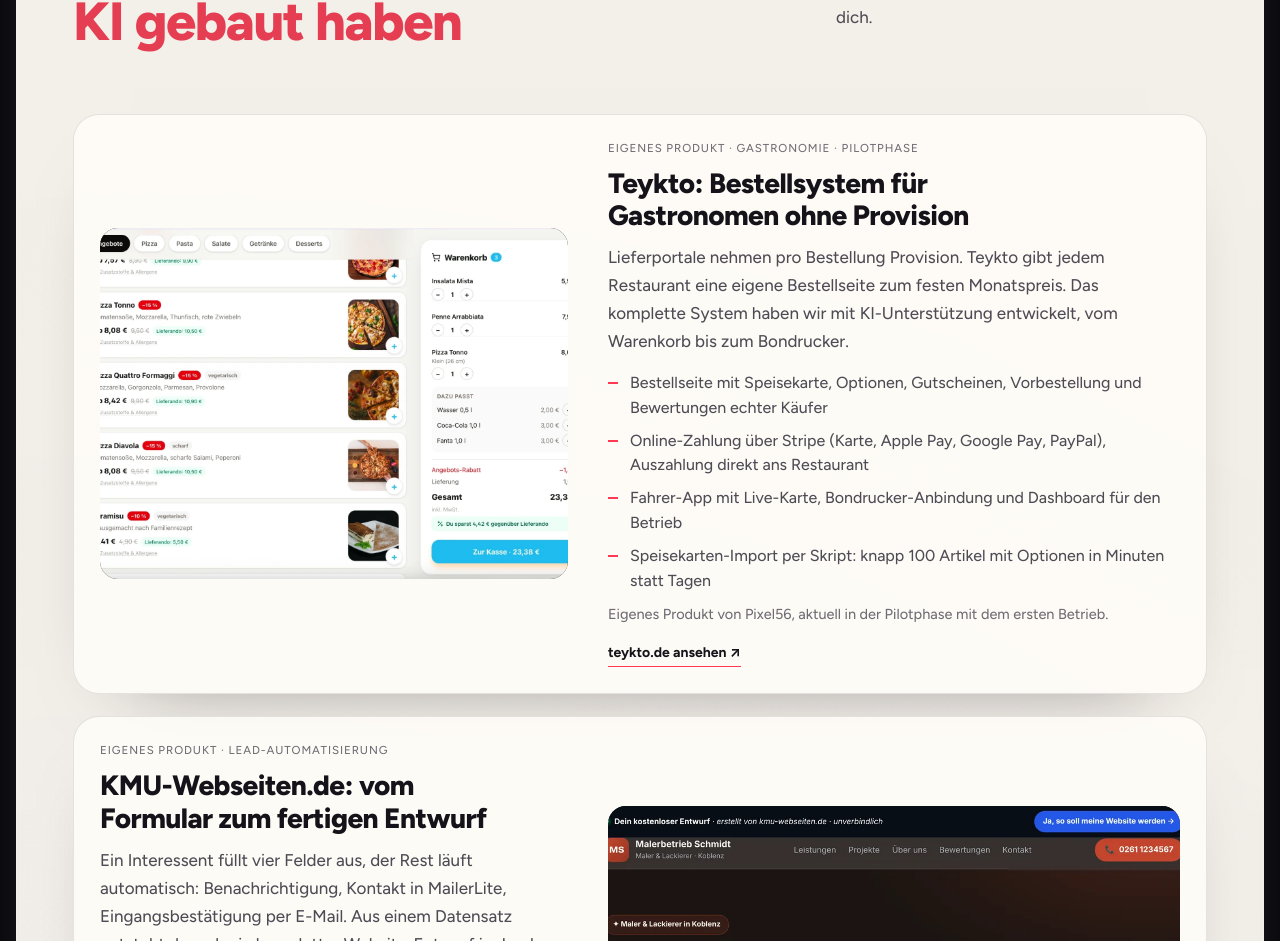
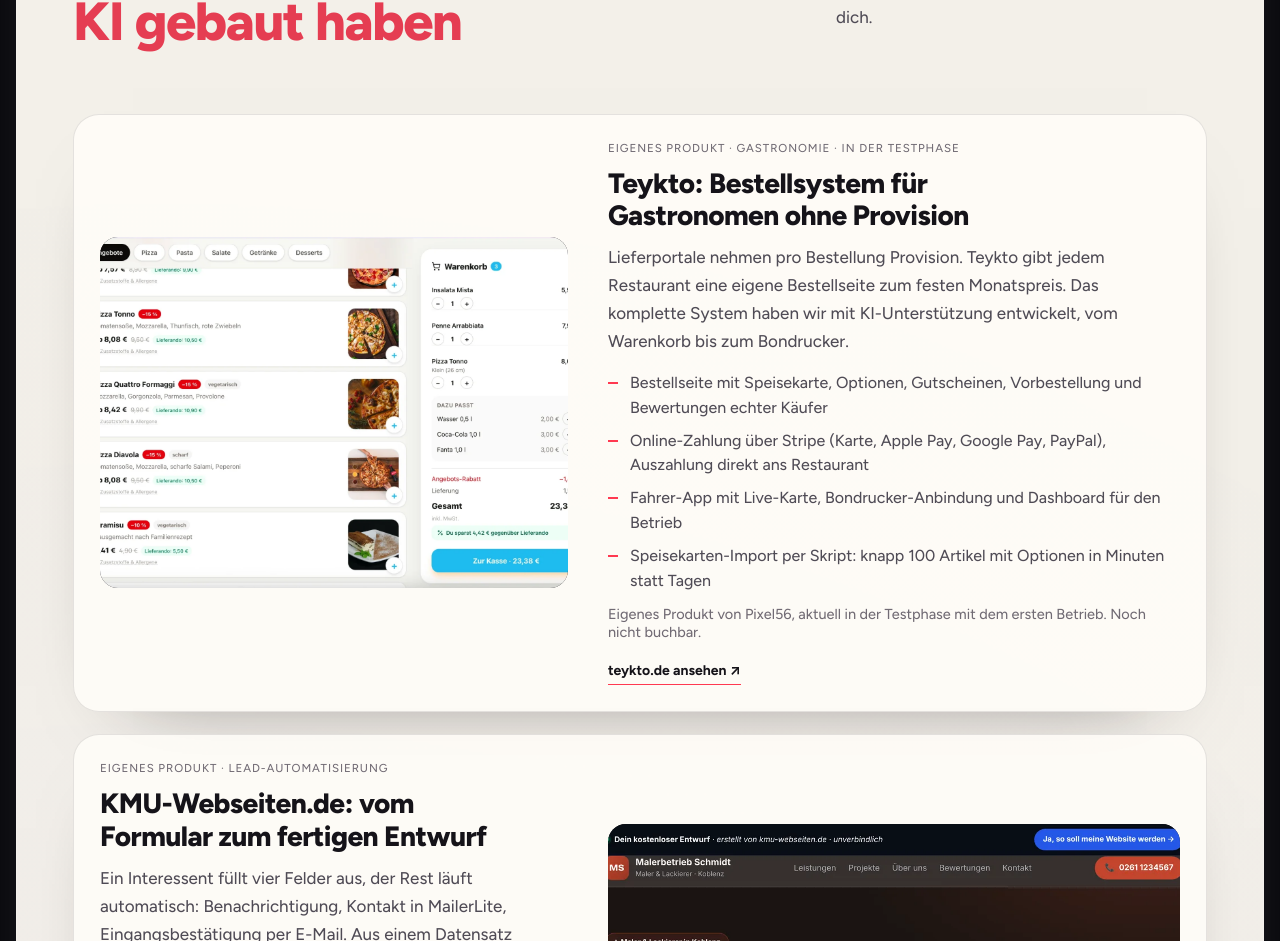
Before and after one commit to atillac-design/pixel56-webseite, a Next.js app in the folder web/: page /leistungen/ki-automatisierung in a window 1280 px wide. Shown: the part 10899-11840 px from the top of the page. Built offline with nearby package versions, Linux system fonts and the light colour scheme.

Commit message:
KI-Seite: Teykto als Testphase, noch nicht buchbar
Co-Authored-By: Claude Fable 5.1 <noreply@anthropic.com>
Claude-Session: https://claude.ai/code/session_01RdZ91zX717GxELCA6hukTo

```diff
--- a/web/app/leistungen/ki-automatisierung/page.tsx
+++ b/web/app/leistungen/ki-automatisierung/page.tsx
@@ -160,7 +160,7 @@ const faqs = [
 /** Eigene Produkte und Werkzeuge, mit KI gebaut. Keine Kundenprojekte, dafür vollständig nachprüfbar. */
 const eigeneProjekte: DetailEintrag[] = [
   {
-    kicker: "Eigenes Produkt · Gastronomie · Pilotphase",
+    kicker: "Eigenes Produkt · Gastronomie · in der Testphase",
     titel: "Teykto: Bestellsystem für Gastronomen ohne Provision",
     text: "Lieferportale nehmen pro Bestellung Provision. Teykto gibt jedem Restaurant eine eigene Bestellseite zum festen Monatspreis. Das komplette System haben wir mit KI-Unterstützung entwickelt, vom Warenkorb bis zum Bondrucker.",
     punkte: [
@@ -174,7 +174,7 @@ const eigeneProjekte: DetailEintrag[] = [
     href: "https://teykto.de",
     linkText: "teykto.de ansehen",
     extern: true,
-    hinweis: "Eigenes Produkt von Pixel56, aktuell in der Pilotphase mit dem ersten Betrieb.",
+    hinweis: "Eigenes Produkt von Pixel56, aktuell in der Testphase mit dem ersten Betrieb. Noch nicht buchbar.",
   },
   {
     kicker: "Eigenes Produkt · Lead-Automatisierung",
```
Also changed, not shown: 2 other files (tests, documents, lock files or other folders).
